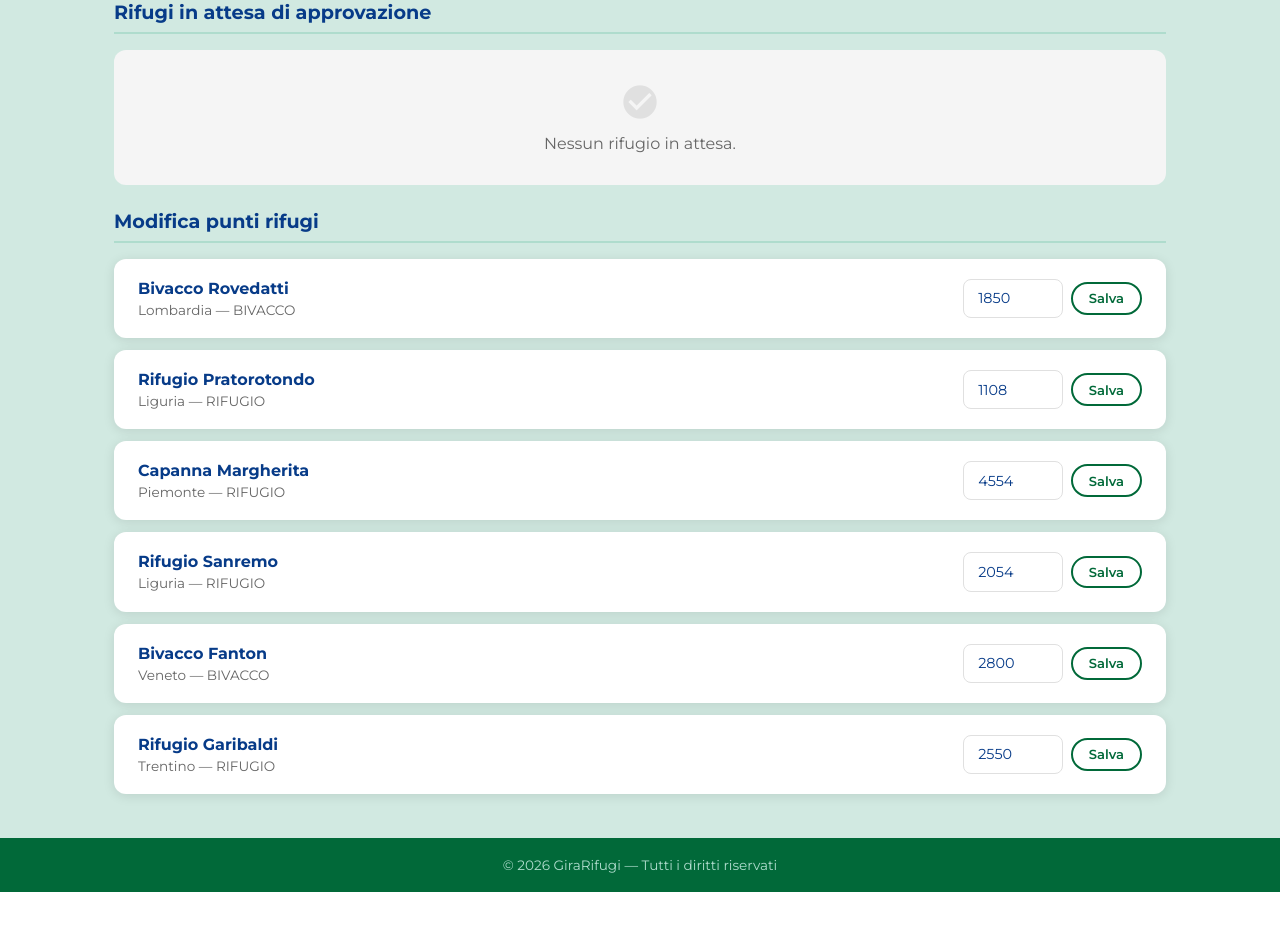
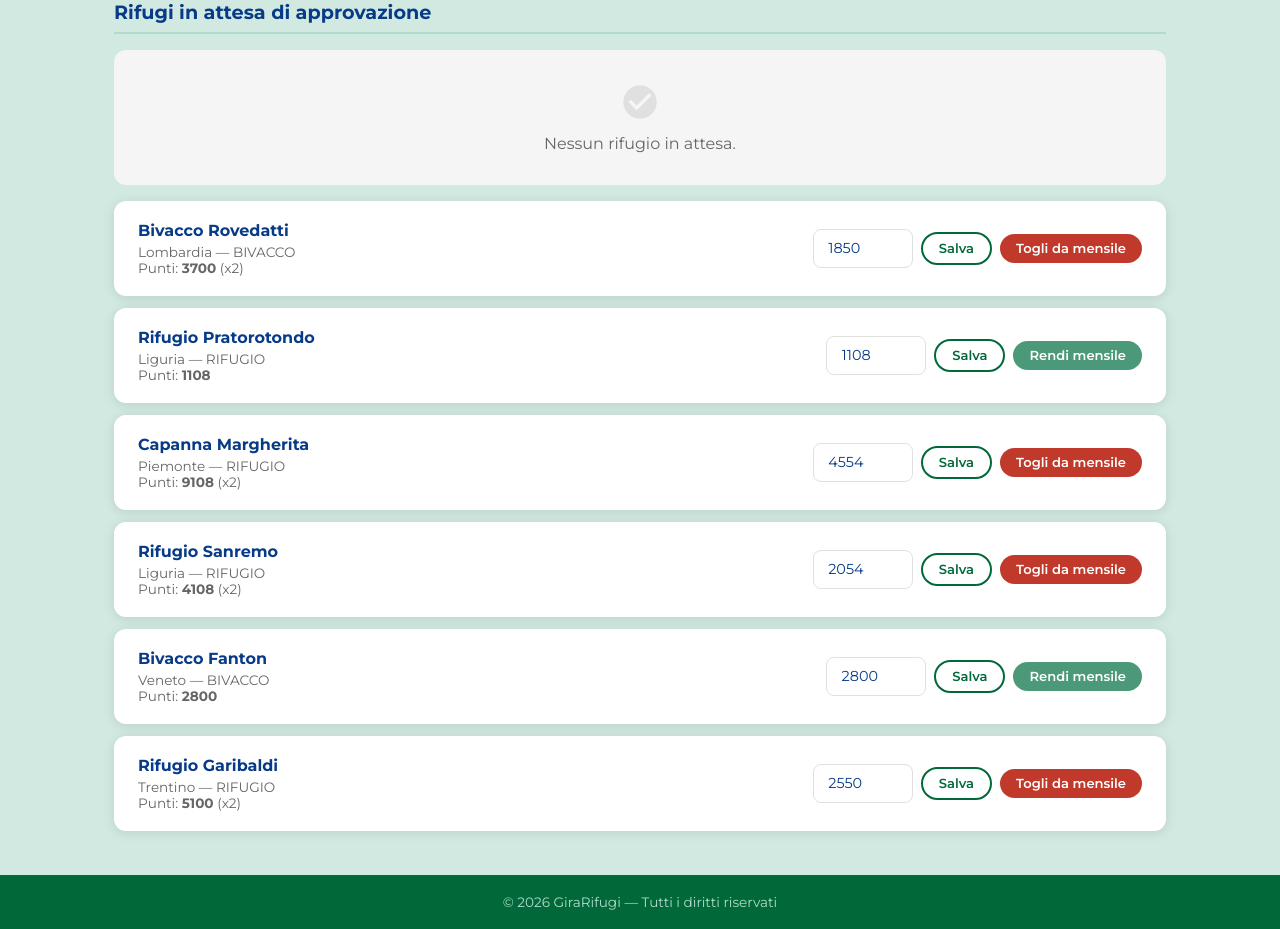
Before and after one commit to iamgiu/Mountain-Passport-GiraRifugi-Sito-Web, a Django app: page /admin-panel/ in a window 1280 px wide. Shown: the part 175-1104 px from the top of the page. Before the commit the page ends 1067 px from the top, so only its background shows below. Run offline with Django 5.2, Linux system fonts and the light colour scheme; a user stored in the database is signed in; data comes from the database, SQL or seed files in the repository; both versions use the stored data as it was after the commit.

Commit message:
punti doppi

```diff
--- a/girarifugi/rifugi/models.py
+++ b/girarifugi/rifugi/models.py
@@ -13,6 +13,7 @@ class Rifugio(models.Model):
     latitudine = models.FloatField()
     longitudine = models.FloatField()
     regione = models.CharField(max_length=100)
+    mensile = models.BooleanField(default=False)
 
     TIPO_CHOICES = [
         ('RIFUGIO', 'Rifugio'),
--- a/girarifugi/rifugi/views.py
+++ b/girarifugi/rifugi/views.py
@@ -27,6 +27,10 @@ def gruppo_richiesto(nome_gruppo):
     return decorator
 
 # ─── UTILITY PRENOTAZIONI ─────────────────────────────────────────────────────
+
+def punti_rifugio(rifugio):
+    """I rifugi mensili valgono doppi punti."""
+    return rifugio.altitudine * 2 if rifugio.mensile else rifugio.altitudine
 
 def aggiorna_posti_disponibili(rifugio):
     """
@@ -92,7 +96,7 @@ def register(request):
 def home(request):
 
     # Variabili comuni sempre calcolate
-    rifugi_mensili = Rifugio.objects.filter(stato='approvato').order_by('-id')[:10]
+    rifugi_mensili = Rifugio.objects.filter(stato='approvato', mensile=True)
     rifugi_casuali = Rifugio.objects.filter(stato='approvato').order_by('?')[:10]
     rifugi_in_attesa_count = Rifugio.objects.filter(stato='in_attesa').count()
 
@@ -147,7 +151,7 @@ def home(request):
             escursionisti = AuthUser.objects.filter(groups__name='Escursionista')
             for u in escursionisti:
                 visite = Visita.objects.filter(escursionista=u).select_related('rifugio')
-                punti = sum(v.rifugio.altitudine for v in visite)
+                punti = sum(punti_rifugio(v.rifugio) for v in visite)
                 classifica_rapida.append({
                     'username': u.username,
                     'punti': punti,
@@ -356,7 +360,7 @@ def checkin(request, uuid):
     if created:
         # Prima visita — crea il timbro
         Timbro.objects.create(visita=visita)
-        messages.success(request, f'Check-in effettuato! Hai guadagnato {rifugio.altitudine} punti!')
+        messages.success(request, f'Check-in effettuato! Hai guadagnato {punti_rifugio(rifugio)} punti!')
     else:
         messages.info(request, f'Hai già visitato {rifugio.nome}!')
 
@@ -371,7 +375,7 @@ def passaporto(request):
     prenotazioni = Prenotazione.objects.filter(escursionista=request.user)
     preferiti_qs = Preferito.objects.filter(escursionista=request.user)
 
-    punti_totali = sum(v.rifugio.altitudine for v in visite)
+    punti_totali = sum(punti_rifugio(v.rifugio) for v in visite)
 
     attivita = []
     trenta_giorni_fa = timezone.now() - timedelta(days=30)
@@ -463,7 +467,7 @@ def checkin(request):
             )
             if created:
                 Timbro.objects.create(visita=visita)
-                messages.success(request, f'Check-in effettuato al {rifugio.nome}! +{rifugio.altitudine} punti!')
+                messages.success(request, f'Check-in effettuato al {rifugio.nome}! +{punti_rifugio(rifugio)} punti!')
             else:
                 messages.info(request, f'Hai già il timbro per {rifugio.nome}!')
 
@@ -656,7 +660,7 @@ def pannello_admin(request):
     classifica = []
     for u in escursionisti:
         visite = Visita.objects.filter(escursionista=u).select_related('rifugio')
-        punti = sum(v.rifugio.altitudine for v in visite)
+        punti = sum(punti_rifugio(v.rifugio) for v in visite)
         classifica.append({
             'username': u.username,
             'email': u.email,
@@ -683,10 +687,23 @@ def pannello_admin(request):
                 r.altitudine = int(nuova)
                 r.save()
                 messages.success(request, f'Altitudine di {r.nome} aggiornata!')
+        elif azione == 'toggle_mensile':
+            if r.mensile:
+                r.mensile = False
+                r.save()
+                messages.info(request, f'{r.nome} rimosso dai rifugi mensili.')
+            else:
+                if Rifugio.objects.filter(mensile=True).count() >= 5:
+                    messages.error(request, 'Hai già raggiunto il massimo di 5 rifugi mensili. Rimuovine uno prima di aggiungerne un altro.')
+                else:
+                    r.mensile = True
+                    r.save()
+                    messages.success(request, f'{r.nome} aggiunto ai rifugi mensili!')
 
         return redirect('pannello_admin')
 
     return render(request, 'rifugi/pannello_admin.html', {
         'rifugi_in_attesa': rifugi_in_attesa,
         'rifugi_tutti': rifugi_tutti,
+        'num_mensili': Rifugio.objects.filter(mensile=True).count(),
     })
--- a/girarifugi/templates/rifugi/pannello_admin.html
+++ b/girarifugi/templates/rifugi/pannello_admin.html
@@ -55,15 +55,20 @@
 </div>
 {% endfor %}
 
-<!-- ══ MODIFICA ALTITUDINE RIFUGI ══ -->
-<h2 class="section-title">Modifica punti rifugi</h2>
-
 {% for r in rifugi_tutti %}
 <div class="card">
     <div style="flex:1;">
         <h3>{{ r.nome }}</h3>
         <p>{{ r.regione }} — {{ r.tipo }}</p>
+        <p style="font-size:0.85rem; color:var(--gray);">
+            {% if r.mensile %}
+                Punti: <strong>{% widthratio r.altitudine 1 2 %}</strong> (x2)
+            {% else %}
+                Punti: <strong>{{ r.altitudine }}</strong>
+            {% endif %}
+        </p>
     </div>
+    <div style="display:flex; align-items:center; gap:0.5rem; flex-wrap:wrap;">
         <form method="post" style="display:flex; align-items:center; gap:0.5rem;">
             {% csrf_token %}
             <input type="hidden" name="azione" value="modifica_altitudine">
@@ -73,6 +78,17 @@
             </div>
             <button type="submit" class="btn btn-outline btn-sm">Salva</button>
         </form>
+        <form method="post" style="display:inline;">
+            {% csrf_token %}
+            <input type="hidden" name="azione" value="toggle_mensile">
+            <input type="hidden" name="rifugio_pk" value="{{ r.pk }}">
+            {% if r.mensile %}
+                <button type="submit" class="btn btn-danger btn-sm">Togli da mensile</button>
+            {% else %}
+                <button type="submit" class="btn btn-primary btn-sm">Rendi mensile</button>
+            {% endif %}
+        </form>
+    </div>
 </div>
 {% empty %}
 <div class="empty-state">
```
Also changed, not shown: girarifugi/db.sqlite3, girarifugi/rifugi/migrations/0010_rifugio_mensile.py (added). Lines whose indentation alone changed are shown as unchanged.
